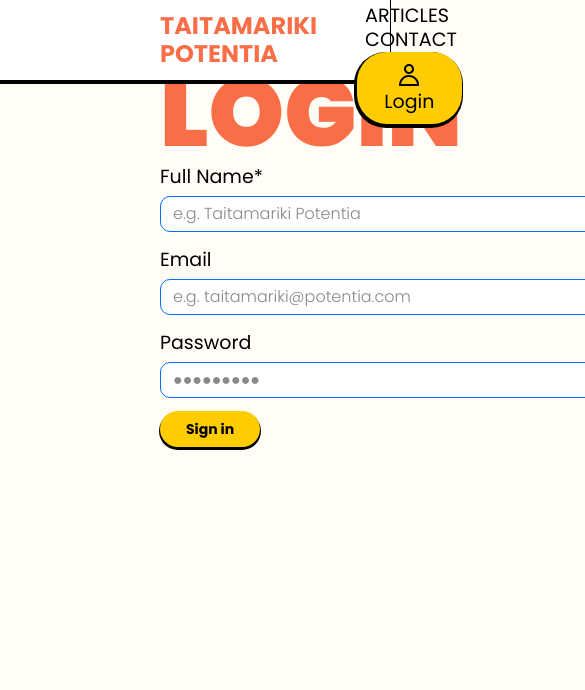
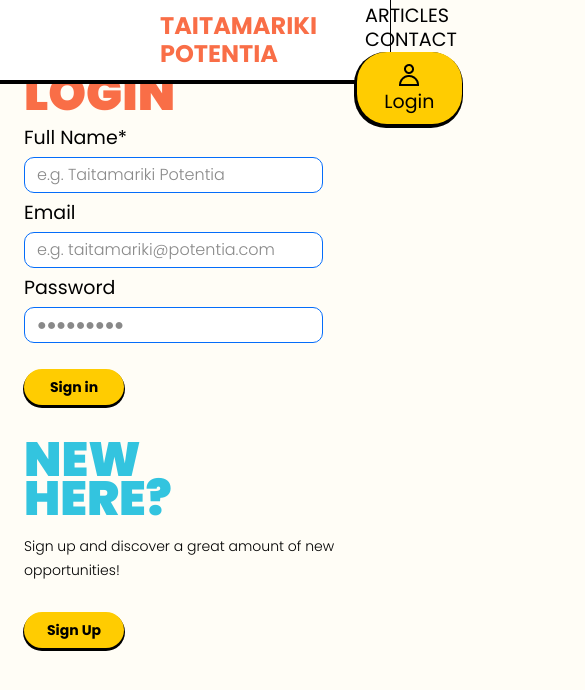
Before and after one commit to UoaWDCC/taitam-portal, a Next.js app: page /logIn in a window 390 px wide. Shown: the top 690 px of the page, 585 px wide, since content can reach past the window. Built offline with nearby package versions, Linux system fonts and the light colour scheme; what @linaria/core would draw is missing.

Commit message:
made the signin page responsive

```diff
--- a/src/app/logIn/logIn.page.css
+++ b/src/app/logIn/logIn.page.css
@@ -181,3 +181,60 @@
   margin-top: 10px;
   text-align: left;
 }
+
+/* Small screens */
+@media (max-width: 600px) {
+  .main {
+    flex-direction: column-reverse; /* Reverse the order of flex items */
+  }
+
+  .account-existing {
+    margin: 0;
+    padding: 0;
+    margin-left: 1.5rem;
+    order: 2; /* Change the order to place it at the bottom */
+  }
+
+  .form {
+    width: 80%; /* Adjust as needed */
+  }
+
+  .log-in-header {
+    font-size: 48px; /* Adjust as needed */
+    margin: 0;
+    padding: 0;
+    line-height: 0.8;
+  }
+
+  .input-container {
+    margin-bottom: 10px; /* Adjust as needed */
+  }
+
+  .input {
+    width: 100%;
+  }
+
+  .button {
+    margin-top: 1rem;
+  }
+
+  .create-new-acc {
+    margin-left: 0;
+    padding-top: 20px; /* Adjust as needed */
+    margin-top: 0;
+    padding-left: 1.5rem; /* Adjust as needed */
+    order: 1; /* Change the order to place it at the top */
+    border-left: 0px;
+  }
+
+  .new-here {
+    font-size: 48px; /* Adjust as needed */
+    margin-top: 1rem;
+    padding: 0;
+  }
+
+  .create-new-acc-text {
+    font-size: 14px; /* Adjust as needed */
+    margin-top: 1rem;
+  }
+}
```
